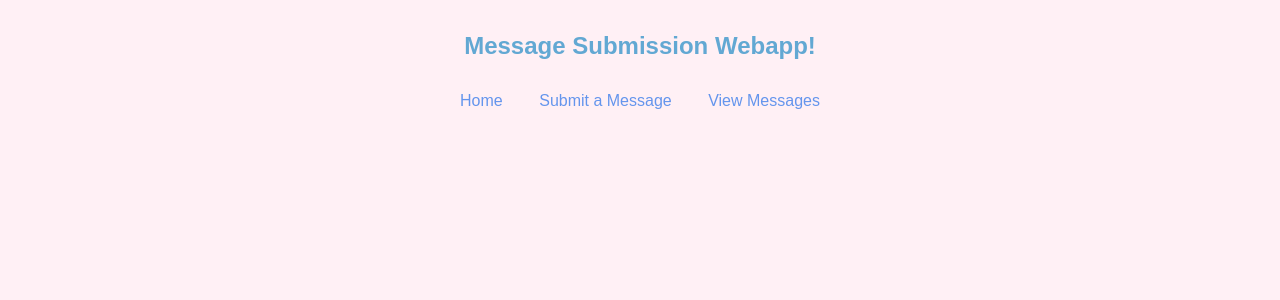
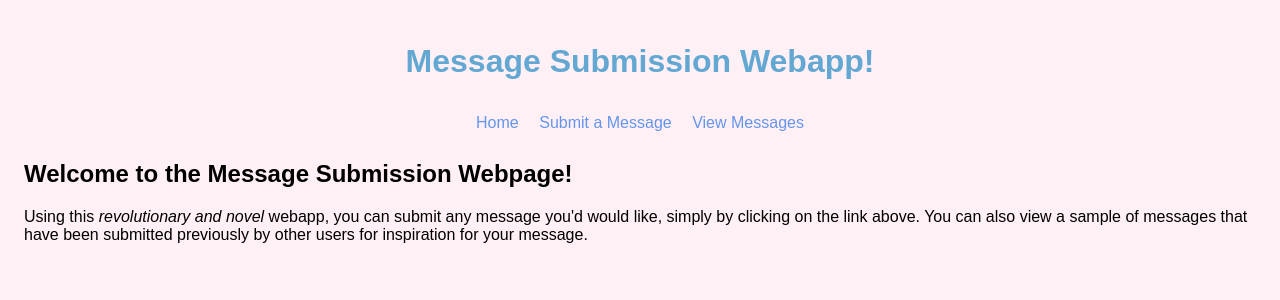
Before and after one commit to sidsrikanth/Message_Submission_Webapp, a Flask app: page / in a window 1280 px wide. Shown: the top 300 px of the page. Run offline with Flask 2, Linux system fonts and the light colour scheme.

Commit message:
comments added

```diff
--- a/app.py
+++ b/app.py
@@ -4,11 +4,11 @@ import sqlite3
 app = Flask(__name__)
 
 DB_NAME = 'data/messages.db'
+NUM_MESSAGES = 5
 
 @app.route("/")
 def main():
-    return render_template('main.html') # replace with main.html
-    # create a base.html and make everything extend base.html
+    return render_template('main.html')
 
 @app.route("/submit/", methods = ['POST', 'GET'])
 def submit():
@@ -22,32 +22,19 @@ def submit():
 
 @app.route("/view/")
 def view():
-    messages = random_messages(5)
+    messages = random_messages(NUM_MESSAGES)
     return render_template("view.html", messages = messages)
 
 def get_message_db():
-    # write some helpful comments here
-    # try:
-    #     return g.message_db
-    # except:
-    #     g.message_db = sqlite3.connect("messages.db")
-    #     cmd = """CREATE TABLE IF NOT EXISTS messages (
-    #     id INTEGER NOT NULL IDENTITY PRIMARY KEY,
-    #     handle TEXT,
-    #     message TEXT,
-    #     );
-    #     """
-    #     cursor = g.message_db.cursor()
-    #     cursor.execute(cmd)
-    #     g.message_db.commit()
-    #     return g.message_db
-
+    # returns connection to database messages.db which stores users' messages
+    # check if database exists in g attribute
     try:
         return g.message_db
+    # if not, create database
     except:
         with sqlite3.connect(DB_NAME) as conn:
             cur = conn.cursor()
-
+            # set id column to store unique auto-incrementing values
             cmd = """CREATE TABLE IF NOT EXISTS messages (
             id INTEGER IDENTITY PRIMARY KEY,
             name TEXT,
@@ -58,25 +45,34 @@ def get_message_db():
             return g.message_db
 
 def insert_message(request):
-    # comments
+    # get connection to messages.db
     conn = get_message_db()
     cur = conn.cursor()
+
+    # get the form data
     name = request.form['name']
     message = request.form['message']
+
+    # insert form data into database
     cur.execute("INSERT INTO messages (name, message) VALUES (?, ?)", (name, message))
-    conn.commit()
+    conn.commit() # ensure row insertion has been saved
     conn.close()
 
 def random_messages(n):
-    # comments
+    # get connection to messages.db
     conn = get_message_db()
     cur = conn.cursor()
+
+    # select a random set of a specified number of messages
     cmd = '''SELECT * FROM messages
     ORDER BY RANDOM()
     LIMIT (?)
     '''
     cur.execute(cmd, (n,))
     rows = cur.fetchall()
+
+    # store all names and messages as a list of tuples
+    # row[1] corresponds to the name, row[2] to the message
     messages = [(row[1], row[2]) for row in rows]
     conn.close()
     return messages
--- a/static/style.css
+++ b/static/style.css
@@ -6,9 +6,10 @@ html {
 
 h1 {
     color: rgb(98, 168, 211);
-    font-family: sans-serif;
-    margin: 1rem 0;
+    font-family: Papyrus, fantasy;
+    margin: 1rem 0.5;
     text-align: center;
+    font-size: 32px;
 }
 
 a {
@@ -22,5 +23,5 @@ nav {
 
 nav a {
     display: inline-flex;
-    padding: 1rem;
+    padding: 0.5rem;
 }
--- a/templates/main.html
+++ b/templates/main.html
@@ -1 +1,13 @@
 {% extends 'base.html' %}
+
+{% block header %}
+    <h2> Welcome to the Message Submission Webpage! </h2>
+{% endblock %}
+
+{% block content %}
+    <p> Using this <em>revolutionary and novel</em> webapp, you can submit
+        any message you'd would like, simply by clicking on the link above. You
+        can also view a sample of messages that have been submitted previously
+        by other users for inspiration for your message.
+    </p>
+{% endblock %}
```
Also changed, not shown: data/messages.db.
